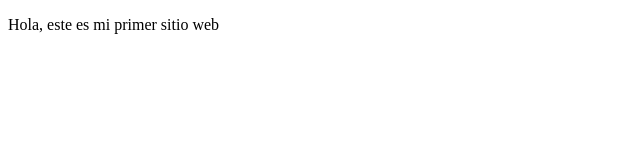
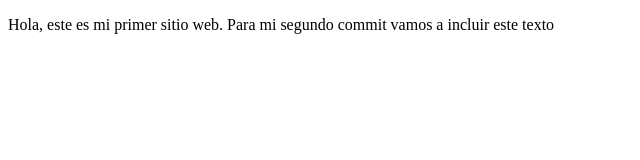
Before and after one commit to mcamargo22/proyectoDemoCursoPrework, a plain HTML site: page index.html in a window 1280 px wide. Shown: the whole page, without its empty margins (0-640 px from the left). Drawn offline with Linux system fonts and the light colour scheme.

Commit message:
Cambios agregamos texto

```diff
--- a/index.html
+++ b/index.html
@@ -8,7 +8,7 @@
 </head>
 <body>
     <p>
-        Hola, este es mi primer sitio web
+        Hola, este es mi primer sitio web. Para mi segundo commit vamos a incluir este texto
     </p>
 </body>
 </html>
```
